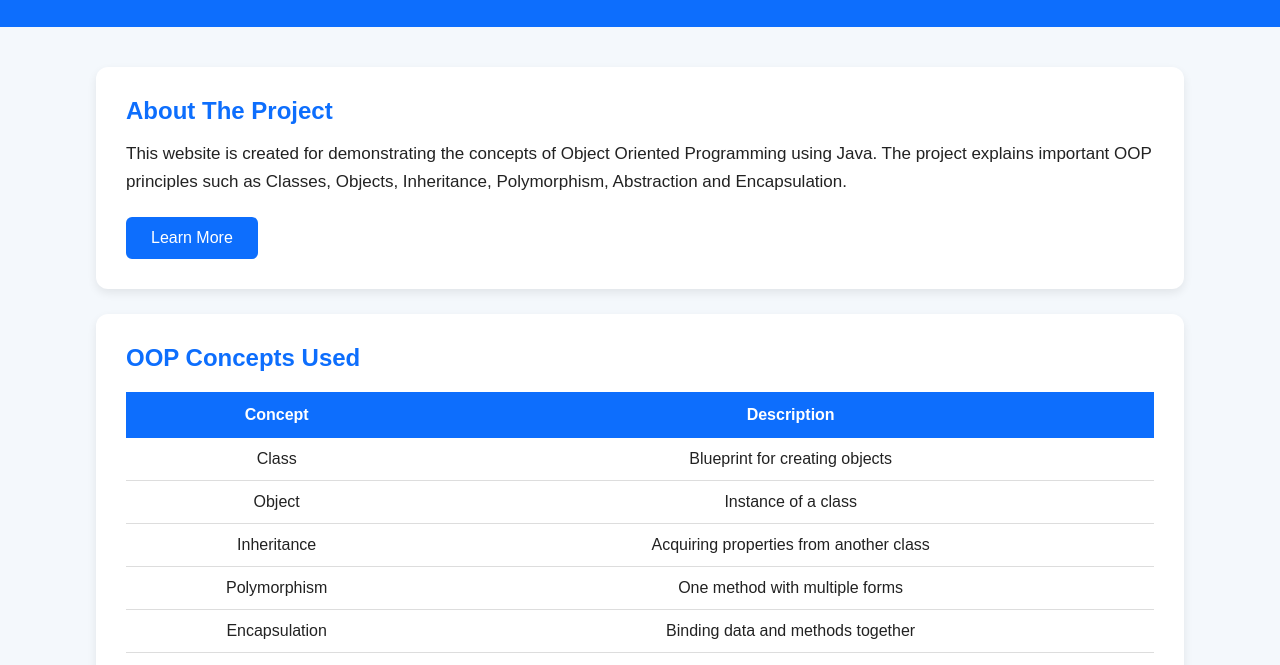
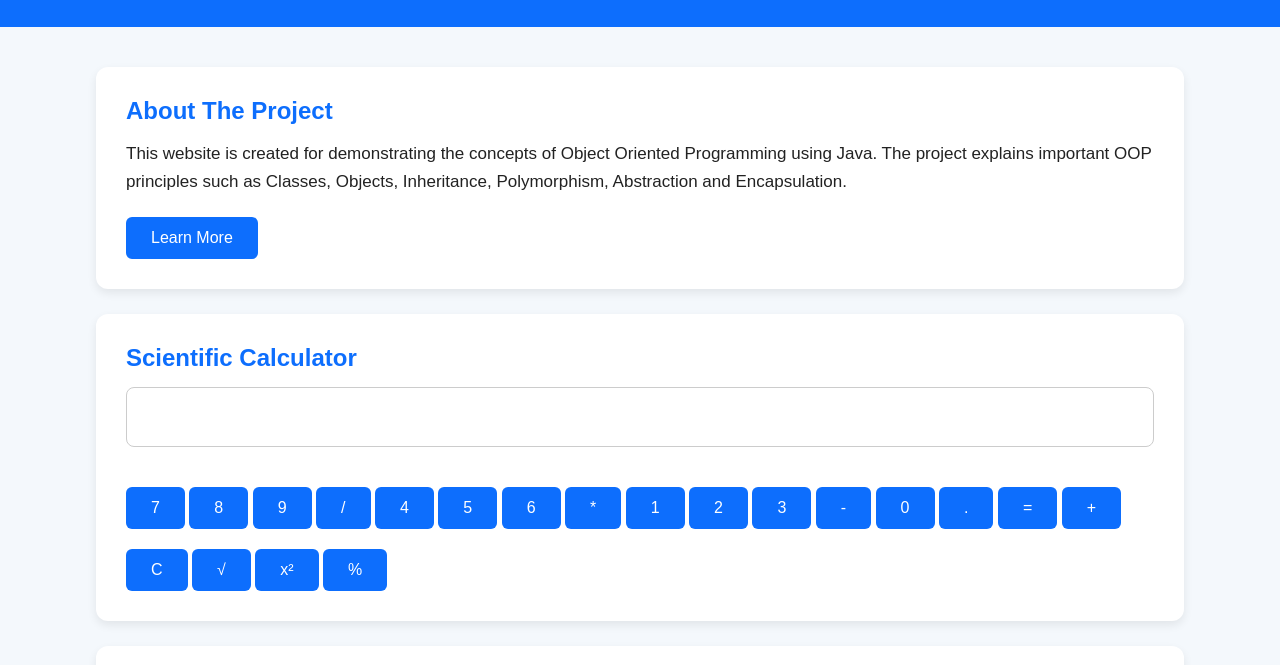
Before and after one commit to Altamash-dev/Altamash-dev.github.io, a plain HTML site: page index.html in a window 1280 px wide. Shown: the part 119-784 px from the top of the page. Drawn offline with Linux system fonts and the light colour scheme.

Commit message:
Replace OOP concepts section with calculator UI

```diff
--- a/index.html
+++ b/index.html
@@ -137,45 +137,44 @@
         </div>
 
         <div class="card">
-            <h2>OOP Concepts Used</h2>
 
-            <table>
-                <tr>
-                    <th>Concept</th>
-                    <th>Description</th>
-                </tr>
+    <h2>Scientific Calculator</h2>
 
-                <tr>
-                    <td>Class</td>
-                    <td>Blueprint for creating objects</td>
-                </tr>
+    <input type="text" id="display"
+    style="width:100%; height:60px; font-size:25px;
+    margin-bottom:20px; text-align:right; padding:10px;
+    border:1px solid #ccc; border-radius:8px;" readonly>
 
-                <tr>
-                    <td>Object</td>
-                    <td>Instance of a class</td>
-                </tr>
+    <div class="calculator">
 
-                <tr>
-                    <td>Inheritance</td>
-                    <td>Acquiring properties from another class</td>
-                </tr>
+        <button onclick="appendValue('7')">7</button>
+        <button onclick="appendValue('8')">8</button>
+        <button onclick="appendValue('9')">9</button>
+        <button onclick="appendValue('/')">/</button>
 
-                <tr>
-                    <td>Polymorphism</td>
-                    <td>One method with multiple forms</td>
-                </tr>
+        <button onclick="appendValue('4')">4</button>
+        <button onclick="appendValue('5')">5</button>
+        <button onclick="appendValue('6')">6</button>
+        <button onclick="appendValue('*')">*</button>
 
-                <tr>
-                    <td>Encapsulation</td>
-                    <td>Binding data and methods together</td>
-                </tr>
+        <button onclick="appendValue('1')">1</button>
+        <button onclick="appendValue('2')">2</button>
+        <button onclick="appendValue('3')">3</button>
+        <button onclick="appendValue('-')">-</button>
 
-                <tr>
-                    <td>Abstraction</td>
-                    <td>Showing only important details</td>
-                </tr>
-            </table>
-        </div>
+        <button onclick="appendValue('0')">0</button>
+        <button onclick="appendValue('.')">.</button>
+        <button onclick="calculate()">=</button>
+        <button onclick="appendValue('+')">+</button>
+
+        <button onclick="clearDisplay()">C</button>
+        <button onclick="squareRoot()">√</button>
+        <button onclick="power()">x²</button>
+        <button onclick="appendValue('%')">%</button>
+
+    </div>
+
+</div>
 
         <div class="card">
             <h2>Project Team</h2>
```
